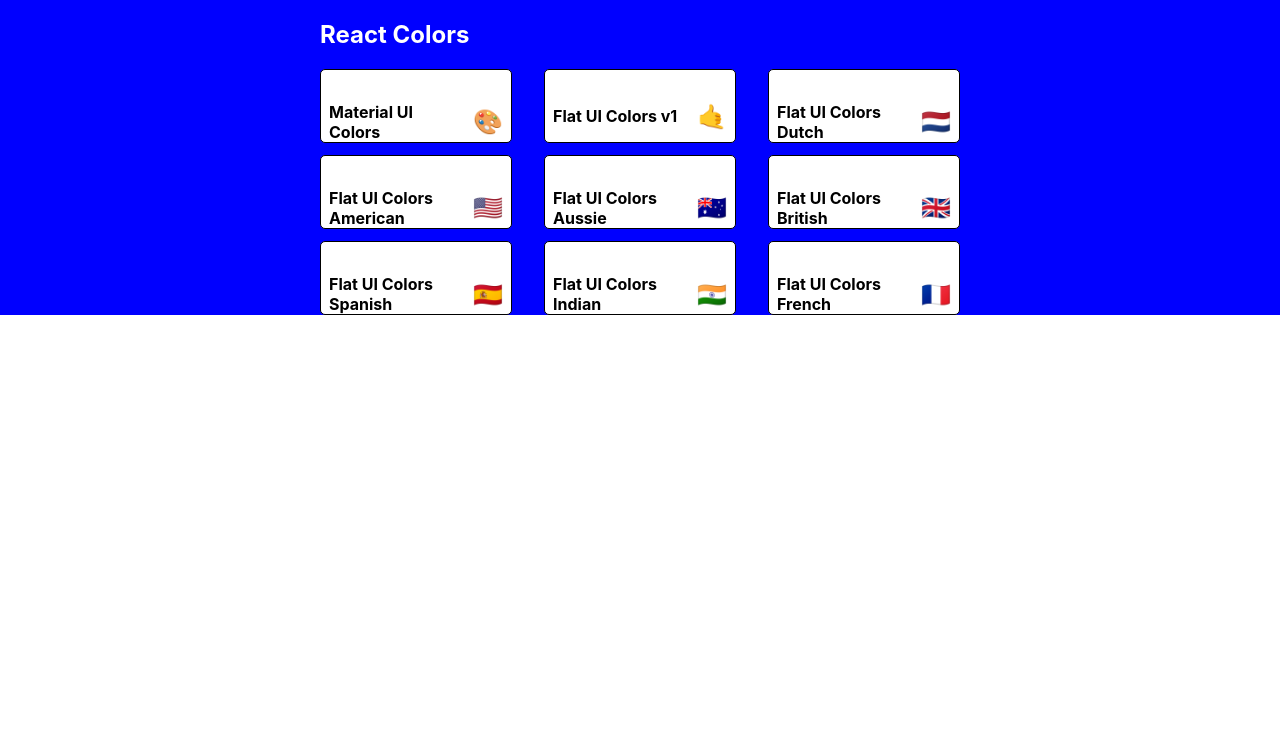
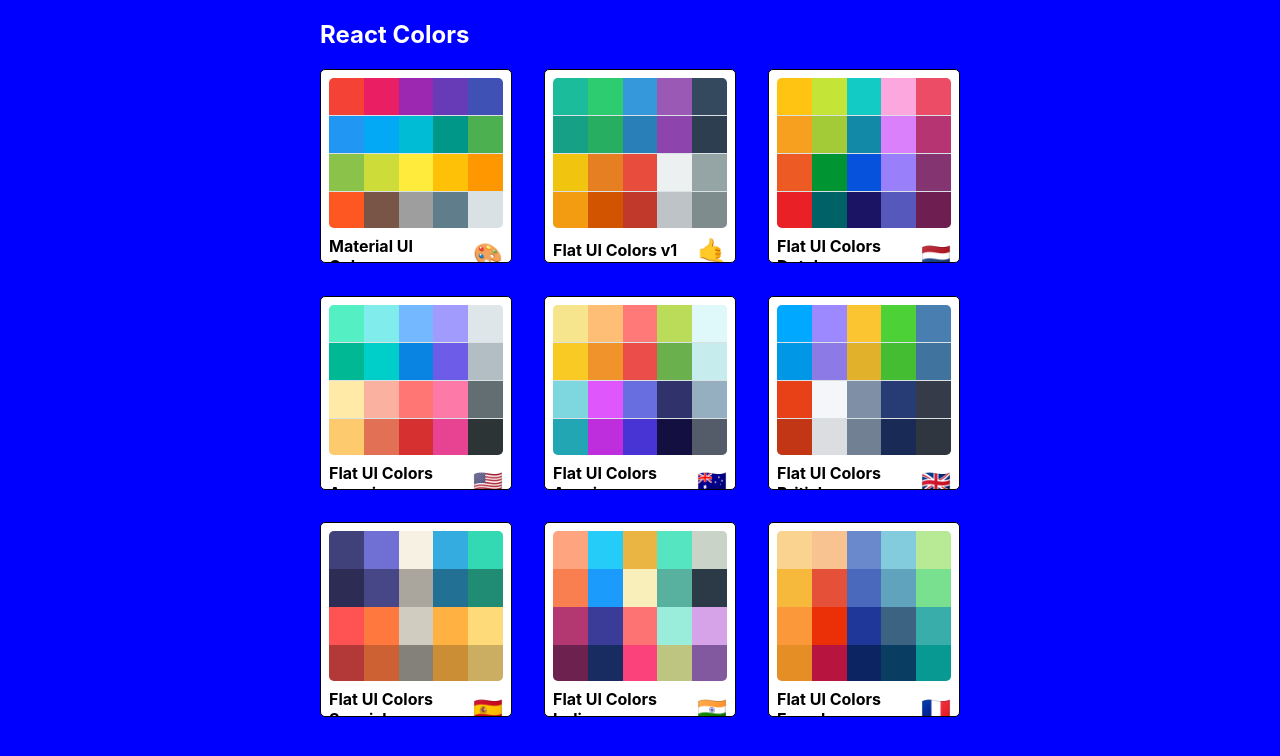
Before and after one commit to G-Wizz/react-colorpicker, a React (Create React App) app: page / in a window 1280 px wide. Shown: the top 756 px of the page. Built offline with nearby package versions, Linux system fonts and the light colour scheme.

Commit message:
finish styling miniPalette"

```diff
--- a/src/MiniPalette.js
+++ b/src/MiniPalette.js
@@ -14,7 +14,11 @@
     }
   },
   colors: {
-    backgroundColor: "grey"
+    backgroundColor: "#dae1e4",
+    height: "150px",
+    width: "100%",
+    borderRadius: "5px",
+    overflow: "hidden"
   },
   title: {
     display: "flex",
@@ -29,16 +33,29 @@
   emoji: {
     marginLeft: "0.5rem",
     fontSize: "1.5rem"
+  },
+  miniColor: {
+    height: "25%",
+    width: "20%",
+    display: "inline-block",
+    margin: "0 auto",
+    position: "relative",
+    marginBottom: "-3.5px"
   }
 };
 
 function MiniPalette(props) {
-  const { classes, paletteName, emoji } = props;
+  const { classes, paletteName, emoji, colors } = props;
+  const miniColorBoxes = colors.map(color => (
+    <div
+      className={classes.miniColor}
+      style={{ backgroundColor: color.color }}
+      key={color.name}
+    />
+  ));
   return (
     <div className={classes.root}>
-      <div className={classes.colors}>
-        <p />
-      </div>
+      <div className={classes.colors}>{miniColorBoxes}</div>
       <h5 className={classes.title}>
         {paletteName} <span className={classes.emoji}>{emoji}</span>
       </h5>
--- a/src/PaletteList.js
+++ b/src/PaletteList.js
@@ -5,7 +5,7 @@
 const styles = {
   root: {
     backgroundColor: "blue",
-    height: "100%",
+    height: "100vh",
     display: "flex",
     alignItems: "flex-start",
     justifyContent: "center"
```
